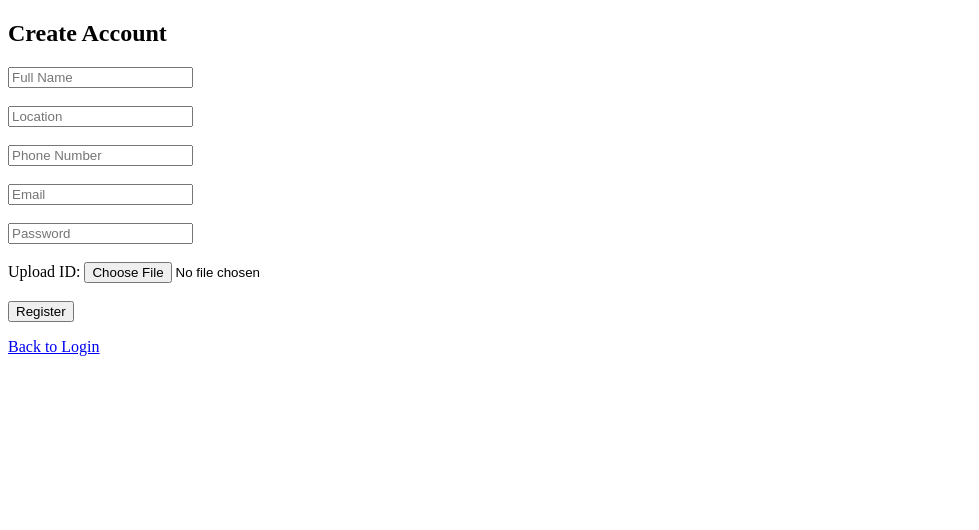
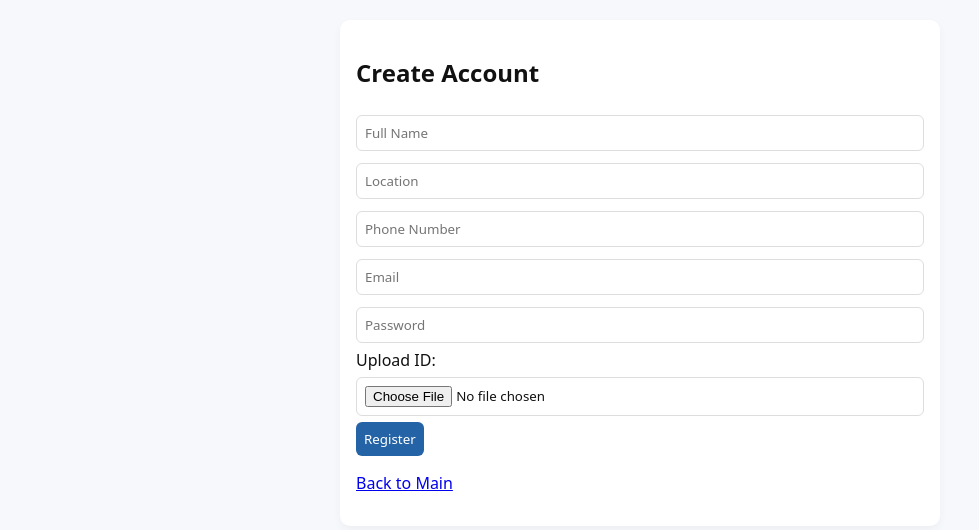
Before and after one commit to Sealdhom14/Lost-and-Found-Web, a website: page register.html in a window 1280 px wide. Shown: the whole page, without its empty margins (0-979 px from the left). Drawn offline with Linux system fonts and the light colour scheme.

Commit message:
Update register.html

```diff
--- a/register.html
+++ b/register.html
@@ -2,75 +2,45 @@
 <html>
 <head>
   <title>Register</title>
-
-  <!-- Firebase compat scripts -->
-  <script src="https://www.gstatic.com/firebasejs/9.6.10/firebase-app-compat.js"></script>
-  <script src="https://www.gstatic.com/firebasejs/9.6.10/firebase-auth-compat.js"></script>
-  <script src="https://www.gstatic.com/firebasejs/9.6.10/firebase-firestore-compat.js"></script>
-
-  <!-- Your Firebase config -->
-  <script src="firebase-config.js"></script>
+  <link rel="stylesheet" href="styles.css" />
 </head>
 <body>
 
-<h2>Create Account</h2>
+<div class="card" style="max-width:600px;margin:20px auto;">
+  <h2>Create Account</h2>
 
-<input type="text" id="fullname" placeholder="Full Name"><br><br>
-<input type="text" id="location" placeholder="Location"><br><br>
-<input type="text" id="phone" placeholder="Phone Number"><br><br>
-<input type="email" id="email" placeholder="Email"><br><br>
-<input type="password" id="password" placeholder="Password"><br><br>
-<label>Upload ID:</label>
-<input type="file" id="idfile" accept="image/*"><br><br>
+  <input id="fullname" placeholder="Full Name" />
+  <input id="location" placeholder="Location" />
+  <input id="phone" placeholder="Phone Number" />
+  <input id="email" type="email" placeholder="Email" />
+  <input id="password" type="password" placeholder="Password" />
+  <label>Upload ID:</label>
+  <input type="file" id="idfile" accept="image/*" />
+  <br>
+  <button id="registerBtn">Register</button>
+  <p><a href="index.html">Back to Main</a></p>
+</div>
 
-<button onclick="register()">Register</button>
+<!-- Firebase SDKs + config -->
+<script src="https://www.gstatic.com/firebasejs/9.6.10/firebase-app-compat.js"></script>
+<script src="https://www.gstatic.com/firebasejs/9.6.10/firebase-auth-compat.js"></script>
+<script src="https://www.gstatic.com/firebasejs/9.6.10/firebase-firestore-compat.js"></script>
+<script src="https://www.gstatic.com/firebasejs/9.6.10/firebase-storage-compat.js"></script>
+<script src="firebase-config.js"></script>
 
-<p><a href="index.html">Back to Login</a></p>
+<!-- Small registration script that calls the shared app logic
+     But to keep this page self-contained we link to app.js below -->
+<script src="app.js"></script>
 
 <script>
-function register() {
-  const fullname = document.getElementById("fullname").value.trim();
-  const locationVal = document.getElementById("location").value.trim();
-  const phone = document.getElementById("phone").value.trim();
-  const email = document.getElementById("email").value.trim();
-  const password = document.getElementById("password").value.trim();
-  const idFile = document.getElementById("idfile").files[0];
-
-  if (!fullname || !locationVal || !phone || !email || !password || !idFile) {
-    alert("Please complete all fields and upload your ID.");
-    return;
+document.getElementById('registerBtn').addEventListener('click', async function(){
+  // The registration logic is in app.js as registerUser()
+  try {
+    await registerUserFromRegisterPage();
+  } catch (e) {
+    alert('Registration error: ' + e.message);
   }
-
-  auth.createUserWithEmailAndPassword(email, password)
-    .then(cred => {
-      const uid = cred.user.uid;
-
-      // Upload ID image
-      const storageRef = firebase.storage().ref();
-      const fileRef = storageRef.child(`ids/${uid}.jpg`);
-      return fileRef.put(idFile)
-        .then(() => fileRef.getDownloadURL())
-        .then(idURL => {
-          // Save user profile in Firestore
-          return db.collection("users").doc(uid).set({
-            fullname,
-            location: locationVal,
-            phone,
-            email,
-            idURL,
-            role: "pending",        // waiting for admin approval
-            createdAt: Date.now()
-          });
-        });
-    })
-    .then(() => {
-      alert("Account created successfully! Waiting for admin approval.");
-      window.location.href = "index.html";
-    })
-    .catch(err => {
-      alert("Error: " + err.message);
-    });
-}
+});
 </script>
 
 </body>
```
